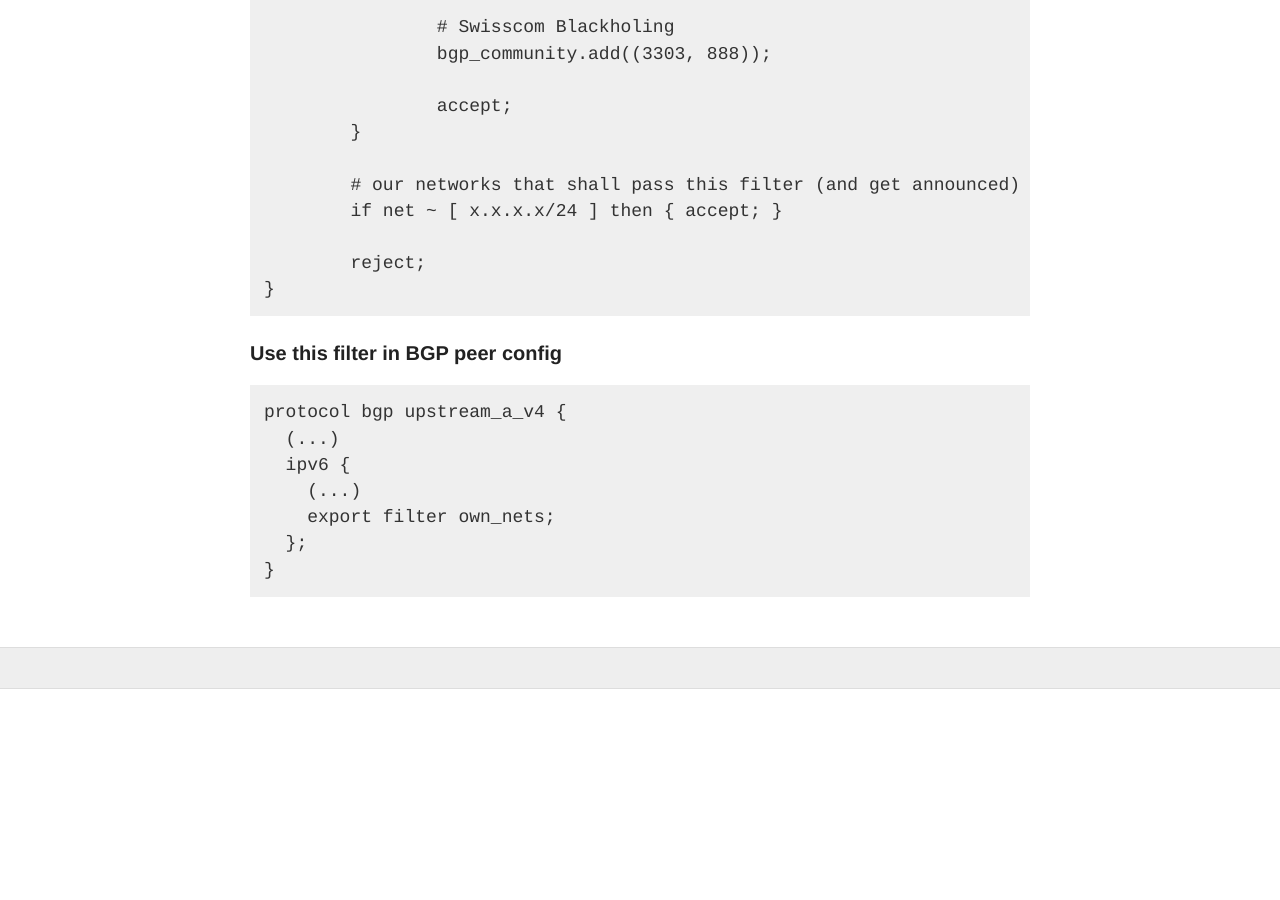
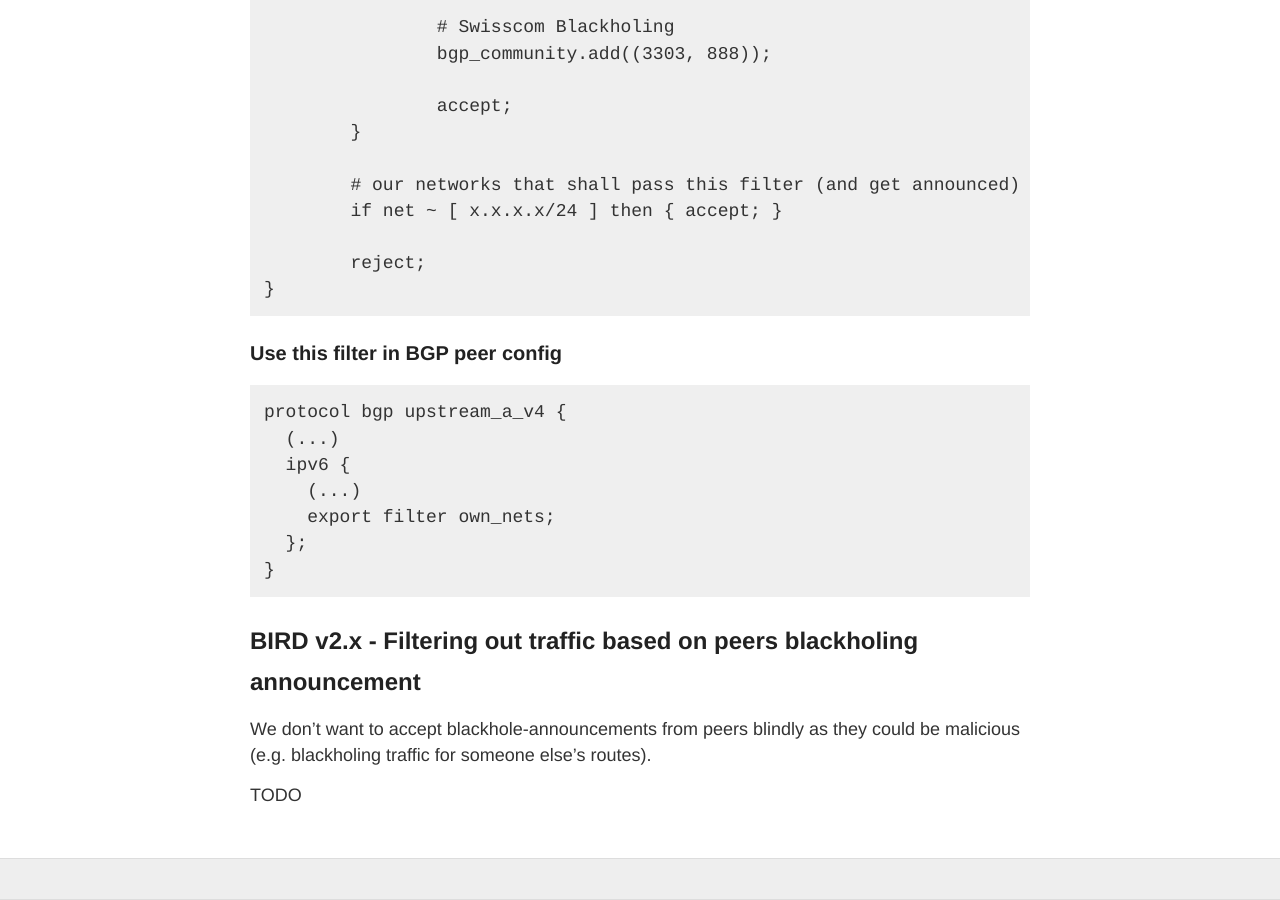
Before and after one commit to NLNOG/bgpfilterguide, a Jekyll site: the page built from guides/blackhole_bgp_community.md, in a window 1280 px wide and 900 px high, scrolled down 1546 px. Built offline with Jekyll 4.4.1, drawn with Linux system fonts in a browser that asks for light colours; before the commit the page ends 2235 px from its top, so only the background shows below that; some of the changed text lies outside the part shown.

Commit message:
Make clear that there's something missing and work in progress

````diff
--- a/guides/blackhole_bgp_community.md
+++ b/guides/blackhole_bgp_community.md
@@ -21,7 +21,7 @@ Announcements for blackholing are often a `/32` (IPv4) or a `/128` (IPv6) that w
 
 # Configuration Examples
 
-## BIRD v2.x
+## BIRD v2.x - Signalling blackholing from own network(s) to peers
 ### Define which IP address(es) to blackhole
 ```
 # BLACKHOLING the following routes:
@@ -70,3 +70,8 @@ protocol bgp upstream_a_v4 {
   };
 }
 ```
+
+## BIRD v2.x - Filtering out traffic based on peers blackholing announcement
+We don't want to accept blackhole-announcements from peers blindly as they could be malicious (e.g. blackholing traffic for someone else's routes).
+
+TODO
````
